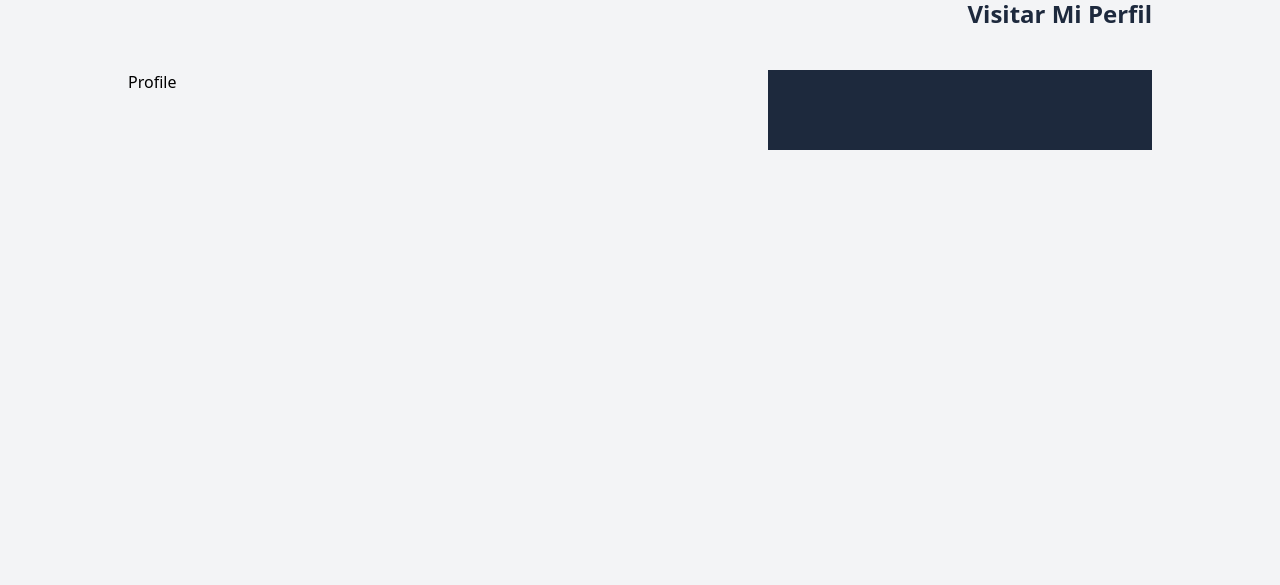
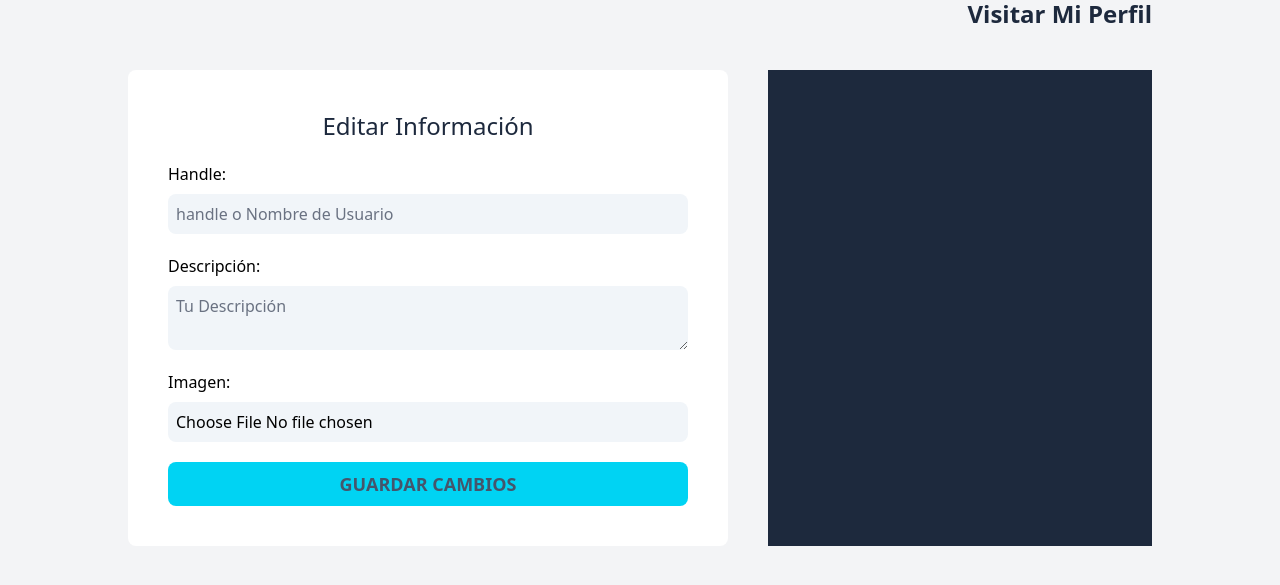
Before and after one commit to HeymerDev/dev-tree-frontend, a React (Vite) app: page /app/profile in a window 1280 px wide. Shown: the part 239-824 px from the top of the page. Built offline with nearby package versions, Linux system fonts and the light colour scheme; no server answers.

Commit message:
add react query and profile view

```diff
--- a/package.json
+++ b/package.json
@@ -12,6 +12,8 @@
   "dependencies": {
     "@heroicons/react": "^2.2.0",
     "@tailwindcss/vite": "^4.1.11",
+    "@tanstack/react-query": "^5.84.2",
+    "@tanstack/react-query-devtools": "^5.84.2",
     "axios": "^1.10.0",
     "react": "^19.1.0",
     "react-dom": "^19.1.0",
--- /dev/null
+++ b/src/api/dashboard.ts
@@ -0,0 +1,13 @@
+import { isAxiosError } from "axios";
+import api from "../config/axios";
+
+export const getUser = async () => {
+  try {
+    const { data } = await api.get(`/user`);
+    console.log(data);
+  } catch (error) {
+    if (isAxiosError(error)) {
+      throw new Error(error.response?.data.message);
+    }
+  }
+};
--- a/src/components/navigation/Tabs.tsx
+++ b/src/components/navigation/Tabs.tsx
@@ -1,5 +1,5 @@
 import { BookmarkSquareIcon, UserIcon } from "@heroicons/react/20/solid";
-import { Link, useLocation } from "react-router";
+import { Link, useLocation, useNavigate } from "react-router";
 
 const tabs = [
   { name: "Links", href: "/app", icon: BookmarkSquareIcon },
@@ -12,8 +12,11 @@
 
 export default function NavigationTabs() {
   const location = useLocation();
+  const navigate = useNavigate();
 
-  const handleChange = () => {};
+  const handleChange = (e: React.ChangeEvent<HTMLSelectElement>) => {
+    navigate(e.target.value);
+  };
 
   return (
     <div className="mb-5">
--- a/src/layouts/AppLayout.tsx
+++ b/src/layouts/AppLayout.tsx
@@ -1,8 +1,19 @@
 import { Link, Outlet } from "react-router";
 import { Toaster } from "sonner";
 import NavigationTabs from "../components/navigation/Tabs";
+import { useQuery } from "@tanstack/react-query";
+import { getUser } from "../api/dashboard";
 
 export default function AppLayout() {
+  const { data, isLoading, error, isError } = useQuery({
+    queryFn: getUser,
+    queryKey: ["user"],
+    retry: 1,
+    refetchOnWindowFocus: false,
+  });
+
+  console.log(data);
+
   return (
     <>
       <header className="bg-slate-800 py-5">
--- a/src/main.tsx
+++ b/src/main.tsx
@@ -1,11 +1,19 @@
-import { StrictMode } from 'react'
-import { createRoot } from 'react-dom/client'
-import './index.css'
-import router from './router'
-import { RouterProvider } from 'react-router'
+import { StrictMode } from "react";
+import { createRoot } from "react-dom/client";
+import { QueryClient, QueryClientProvider } from "@tanstack/react-query";
+import { ReactQueryDevtools } from "@tanstack/react-query-devtools";
 
-createRoot(document.getElementById('root')!).render(
+import "./index.css";
+import router from "./router";
+import { RouterProvider } from "react-router";
+
+const queryClient = new QueryClient();
+
+createRoot(document.getElementById("root")!).render(
   <StrictMode>
-    <RouterProvider router={router} />
-  </StrictMode>,
-)
+    <QueryClientProvider client={queryClient}>
+      <RouterProvider router={router} />
+      <ReactQueryDevtools />
+    </QueryClientProvider>
+  </StrictMode>
+);
--- a/src/pages/app/Profile.tsx
+++ b/src/pages/app/Profile.tsx
@@ -1,5 +1,45 @@
 const Profile = () => {
-  return <div>Profile</div>;
+  return (
+    <form className="bg-white p-10 rounded-lg space-y-5" onSubmit={() => {}}>
+      <legend className="text-2xl text-slate-800 text-center">
+        Editar Información
+      </legend>
+      <div className="grid grid-cols-1 gap-2">
+        <label htmlFor="handle">Handle:</label>
+        <input
+          type="text"
+          className="border-none bg-slate-100 rounded-lg p-2"
+          placeholder="handle o Nombre de Usuario"
+        />
+      </div>
+
+      <div className="grid grid-cols-1 gap-2">
+        <label htmlFor="description">Descripción:</label>
+        <textarea
+          className="border-none bg-slate-100 rounded-lg p-2"
+          placeholder="Tu Descripción"
+        />
+      </div>
+
+      <div className="grid grid-cols-1 gap-2">
+        <label htmlFor="handle">Imagen:</label>
+        <input
+          id="image"
+          type="file"
+          name="handle"
+          className="border-none bg-slate-100 rounded-lg p-2"
+          accept="image/*"
+          onChange={() => {}}
+        />
+      </div>
+
+      <input
+        type="submit"
+        className="bg-cyan-400 p-2 text-lg w-full uppercase text-slate-600 rounded-lg font-bold cursor-pointer"
+        value="Guardar Cambios"
+      />
+    </form>
+  );
 };
 
 export default Profile;
```
Also changed, not shown: 1 other file (tests, documents, lock files or other folders).
